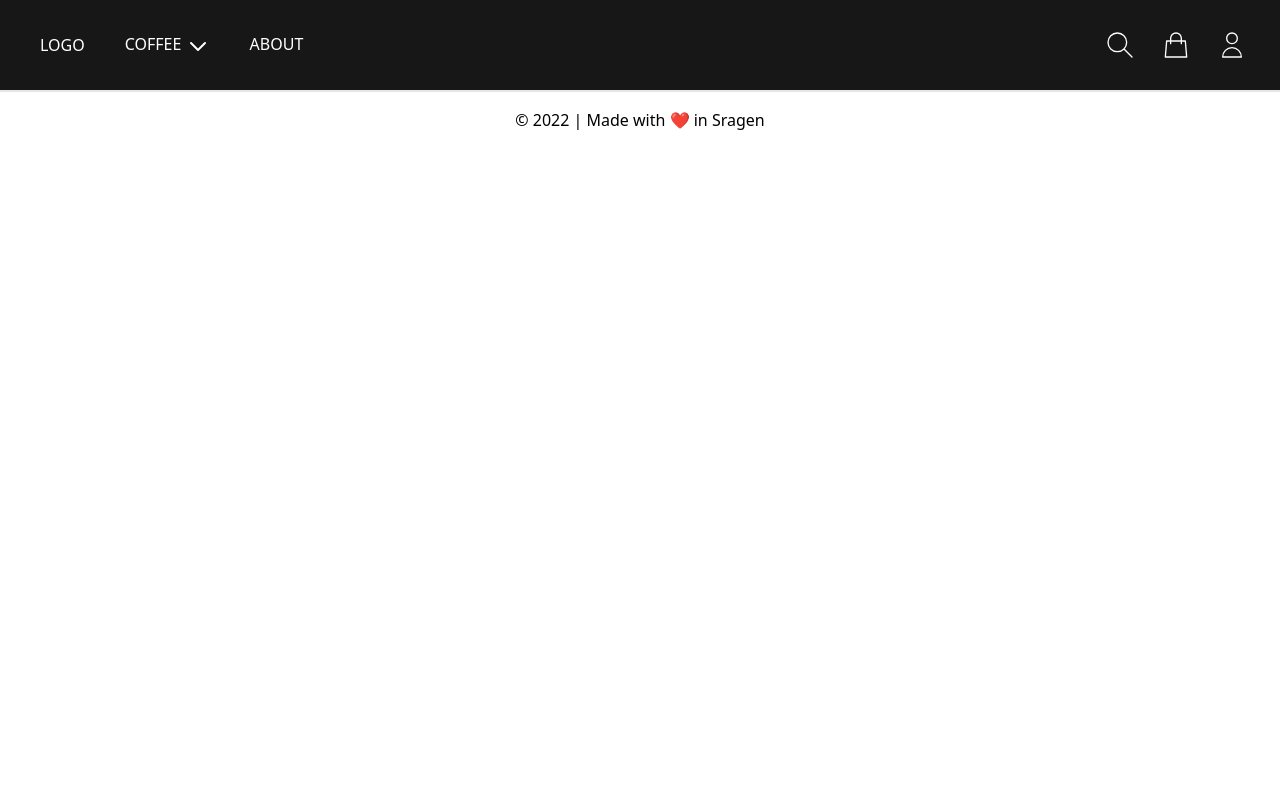
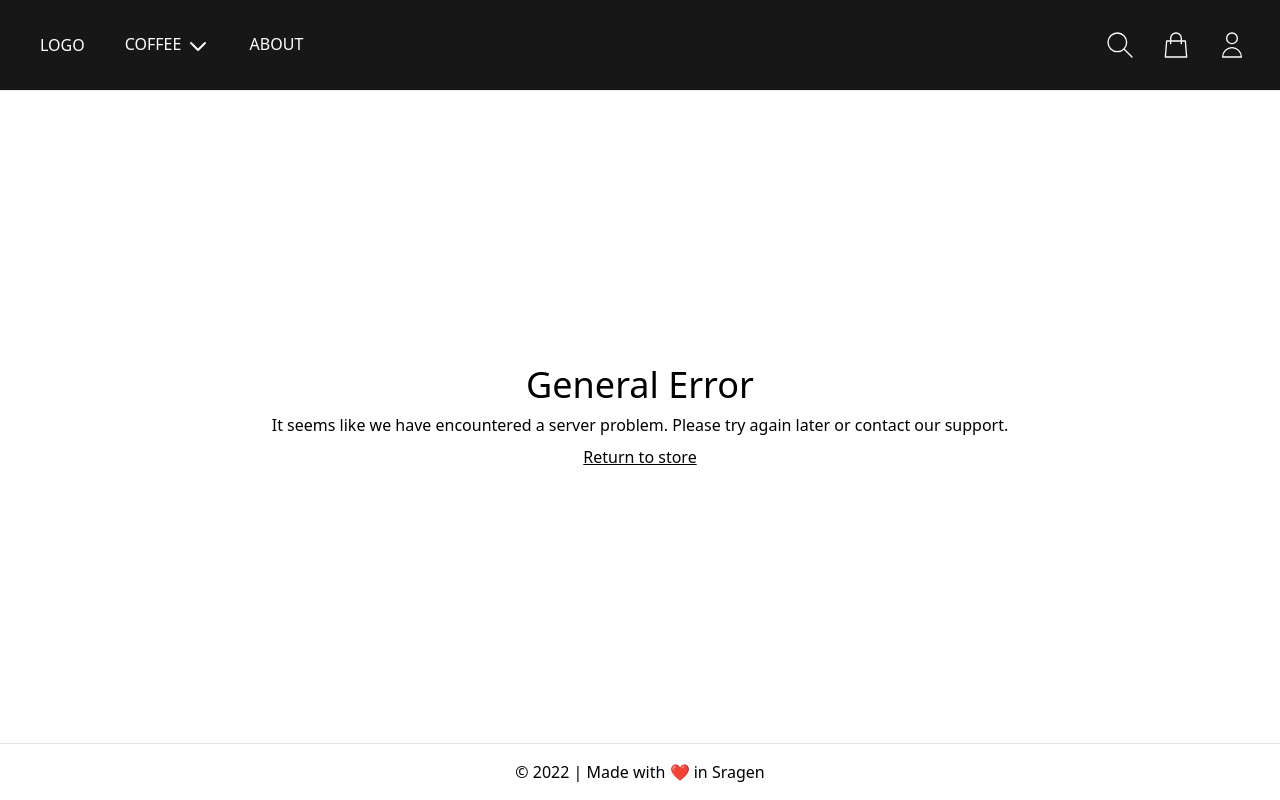
Before and after one commit to mazayansh/webcoffee-ui, a Vue app: page /general-error in a window 1280 px wide. Built offline with nearby package versions, Linux system fonts and the light colour scheme.

Commit message:
setup auth middleware

```diff
--- a/index.html
+++ b/index.html
@@ -4,7 +4,7 @@
     <meta charset="UTF-8" />
     <link rel="icon" href="/favicon.ico" />
     <meta name="viewport" content="width=device-width, initial-scale=1.0" />
-    <title>Vite App</title>
+    <title>KopiSlur.id</title>
   </head>
   <body>
     <div id="app" class="flex flex-col min-h-screen"></div>
--- a/src/middlewares/auth.js
+++ b/src/middlewares/auth.js
@@ -1,44 +1,35 @@
-// import User from "../services/user.js"
-// import store from "../store/index.js"
+import userApi from "@/services/user.js"
+import { useUserStore } from "@/stores/user.js"
+// import { useRouter } from "vue-router"
 
-// const authCheck = (next, roles = null) => {
-//     User.auth()
-//         .then(response => {
-//             if(Object.keys(store.user).length === 0) {
-//                 store.user = response.data;
-//             }
+// const router = useRouter()
 
-//             if (roles != null) {
-//                 if (roles.includes(response.data.role_label)) {
-//                     return next();
-//                 }
-//                 else {
-//                     return next({
-//                         path: '/forbidden'
-//                     });
-//                 }
-//             }
-//             else {
-//                 return next();
-//             }
-//         })
-//         .catch(() => {
-//             return next({
-//                 name: "Login"
-//             });
-//         });
-// }
+const authCheck = (next) => {
+    userApi.profile()
+        .then(response => {
+            if(Object.keys(useUserStore().user).length === 0) {
+                useUserStore().user = response.data;
+            }
 
-// const guestCheck = (next) => {
-//     User.auth()
-//         .then(response => {
-//             return next({
-//                 name: "Dashboard"
-//             });
-//         })
-//         .catch(() => {
-//             return next();
-//         });
-// }
+            return next();
+        })
+        .catch(() => {
+            return next({
+                name: "login"
+            });
+        });
+}
 
-// export { authCheck, guestCheck }
+const guestCheck = (next) => {
+    userApi.profile()
+        .then(response => {
+            return next({
+                name: "home"
+            });
+        })
+        .catch(() => {
+            return next();
+        });
+}
+
+export { authCheck, guestCheck }
--- a/src/router/index.js
+++ b/src/router/index.js
@@ -1,5 +1,5 @@
 import { createRouter, createWebHistory } from 'vue-router'
-// import { authCheck, guestCheck } from "../middleware/auth.js"
+import { authCheck, guestCheck } from "@/middlewares/auth.js"
 import HomeView from '@/views/HomeView.vue'
 
 const router = createRouter({
@@ -8,96 +8,138 @@ const router = createRouter({
     {
       path: '/',
       name: 'home',
-      component: HomeView
+      component: HomeView,
+      meta: {
+        title: "Shop"
+      }
     },
     {
       path: '/cart',
       name: 'cart',
-      component: () => import('../views/CartView.vue')
+      component: () => import('../views/CartView.vue'),
+      meta: {
+        title: "Cart"
+      }
     },
     {
       path: '/checkout',
       name: 'checkout',
-      component: () => import('../views/CheckoutView.vue')
+      component: () => import('../views/CheckoutView.vue'),
+      meta: {
+        title: "Infomation"
+      }
     },
-    {
-      path: '/forgot-password',
-      name: 'forgot-password',
-      component: () => import('../views/Auth/ForgotPasswordView.vue')
-    },
+    // {
+    //   path: '/forgot-password',
+    //   name: 'forgot-password',
+    //   component: () => import('../views/Auth/ForgotPasswordView.vue'),
+    //   meta: {
+    //       title: "Forgot Password"
+    //   }
+    // },
     {
       path: '/login',
       name: 'login',
-      component: () => import('../views/Auth/LoginView.vue')
+      component: () => import('../views/Auth/LoginView.vue'),
+      meta: {
+        guestOnly: true,
+        title: "Login"
+      }
     },
     {
       path: '/orders',
       name: 'orders',
-      component: () => import('../views/OrderHistoryView.vue')
+      component: () => import('../views/OrderHistoryView.vue'),
+      meta: {
+        requiresAuth: true,
+        title: "My Order History"
+      }
     },
     {
       path: '/order-detail',
       name: 'order-detail',
-      component: () => import('../views/OrderDetailView.vue')
+      component: () => import('../views/OrderDetailView.vue'),
+      meta: {
+        requiresAuth: true,
+        title: "Order Detail"
+      }
     },
     {
       path: '/payment',
       name: 'payment',
-      component: () => import('../views/PaymentView.vue')
+      component: () => import('../views/PaymentView.vue'),
+      meta: {
+        title: "Payment"
+      }
     },
     {
       path: '/payment-instruction/:orderId?',
       name: 'payment-instruction',
-      component: () => import('../views/PaymentInstructionView.vue')
+      props: true,
+      component: () => import('../views/PaymentInstructionView.vue'),
+      meta: {
+        requiresAuth: true,
+        title: "Payment Instruction"
+      }
     },
     {
       path: '/product/:id',
       name: 'product',
       props: true,
-      component: () => import('../views/ProductView.vue')
+      component: () => import('../views/ProductView.vue'),
+      meta: {
+        title: "Our Product"
+      }
     },
     {
       path: '/register',
       name: 'register',
-      component: () => import('../views/Auth/RegisterView.vue')
+      component: () => import('../views/Auth/RegisterView.vue'),
+      meta: {
+        guestOnly: true,
+        title: "Register"
+      }
     },
     {
       path: '/shipping',
       name: 'shipping',
-      component: () => import('../views/ShippingView.vue')
+      component: () => import('../views/ShippingView.vue'),
+      meta: {
+        title: "Shipping"
+      }
     },
-    // {
-    //   path: "/forbidden",
-    //   name: "Forbidden",
-    //   component: () => import(/* webpackChunkName "forbidden" */ '../pages/errors/Forbidden.vue'),
-    //   meta: {
-    //       title: "Forbidden"
-    //   }
-    // },
-    // {
-    //     path: "/:catchAll(.*)",
-    //     name: "NotFound",
-    //     component: () => import(/* webpackChunkName "notfound" */ '../pages/errors/NotFound.vue'),
-    //     meta: {
-    //         title: "Not Found"
-    //     }
-    // },
-    // {
-    //     path: "/404/",
-    //     name: "404Resource",
-    //     component: () => import(/* webpackChunkName "notfoundresource" */ '../pages/errors/NotFound.vue'),
-    //     meta: {
-    //         title: "404 Not Found"
-    //     }
-    // },
-    // {
-    //     path: "/network-error",
-    //     name: "NetworkError",
-    //     component: () => import(/* webpackChunkName "networkerror" */ '../pages/errors/NetworkError.vue'),
-    //     meta: {
-    //         title: "Network Failure"
-    //     }
-    // }
+    {
+      path: "/forbidden",
+      name: "forbidden",
+      component: () => import(/* webpackChunkName "forbidden" */ '../views/Errors/Forbidden.vue'),
+      meta: {
+        title: "Forbidden"
+      }
+    },
+    {
+        path: "/:catchAll(.*)",
+        name: "not-found",
+        component: () => import(/* webpackChunkName "notfound" */ '../views/Errors/NotFound.vue'),
+        meta: {
+          title: "Not Found"
+        }
+    },
+    {
+        path: "/404/",
+        name: "404resource",
+        component: () => import(/* webpackChunkName "notfoundresource" */ '../views/Errors/NotFound.vue'),
+        meta: {
+          title: "404 Not Found"
+        }
+    },
+    {
+        path: "/general-error",
+        name: "general-error",
+        component: () => import(/* webpackChunkName "networkerror" */ '../views/Errors/GeneralError.vue'),
+        meta: {
+          title: "Network/Server Failure"
+        }
+    }
   ],
   scrollBehavior(to, from, savedPosition) {
     // always scroll to top
@@ -105,18 +147,18 @@ const router = createRouter({
   },
 })
 
-// router.beforeEach((toRoute, fromRoute, next) => {
-//     if(toRoute.matched.some(record => record.meta.requiresAuth)) {
-//         authCheck(next, toRoute.meta.roles)
-//     } else if(toRoute.matched.some(record => record.meta.guestOnly)) {
-//         guestCheck(next)
-//     } else {
-//         next()
-//     }
-// })
+router.beforeEach((toRoute, fromRoute, next) => {
+    if(toRoute.matched.some(record => record.meta.requiresAuth)) {
+        authCheck(next)
+    } else if(toRoute.matched.some(record => record.meta.guestOnly)) {
+        guestCheck(next)
+    } else {
+        next()
+    }
+})
 
-// router.afterEach((toRoute, fromRoute) => {
-//   window.document.title = toRoute.meta && toRoute.meta.title ? toRoute.meta.title : 'Dashboard'
-// })
+router.afterEach((toRoute, fromRoute) => {
+  window.document.title = toRoute.meta && toRoute.meta.title ? toRoute.meta.title : 'KopiSlur.id'
+})
 
 export default router
--- a/src/services/user.js
+++ b/src/services/user.js
@@ -13,7 +13,7 @@ export default {
     logout() {
         return api.post("/auth/logout");
     },
-    // profile() {
-    //     return api.get("/user-profile");
-    // },
+    profile() {
+        return api.get("/user-profile");
+    },
 }
--- /dev/null
+++ b/src/views/Errors/Forbidden.vue
@@ -0,0 +1,11 @@
+<template>
+	<main class="grow flex flex-col">
+		<div class="md:w-8/12 mx-auto grow text-center flex flex-col gap-y-2 justify-center items-center">
+			<h1 class="text-4xl">Forbidden</h1>
+			<p>You're not allowed to access this page/item.</p>
+			<router-link :to="{ name: 'home' }" :class="'underline'">
+				Return to store
+			</router-link>
+		</div>
+	</main>
+</template>
--- /dev/null
+++ b/src/views/Errors/GeneralError.vue
@@ -0,0 +1,11 @@
+<template>
+	<main class="grow flex flex-col">
+		<div class="md:w-8/12 mx-auto grow text-center flex flex-col gap-y-2 justify-center items-center">
+			<h1 class="text-4xl">General Error</h1>
+			<p>It seems like we have encountered a server problem. Please try again later or contact our support.</p>
+			<router-link :to="{ name: 'home' }" :class="'underline'">
+				Return to store
+			</router-link>
+		</div>
+	</main>
+</template>
--- /dev/null
+++ b/src/views/Errors/NotFound.vue
@@ -0,0 +1,11 @@
+<template>
+	<main class="grow flex flex-col">
+		<div class="md:w-8/12 mx-auto grow text-center flex flex-col gap-y-2 justify-center items-center">
+			<h1 class="text-4xl">Not Found</h1>
+			<p>Page/item you're looking for is not found.</p>
+			<router-link :to="{ name: 'home' }" :class="'underline'">
+				Return to store
+			</router-link>
+		</div>
+	</main>
+</template>
```
